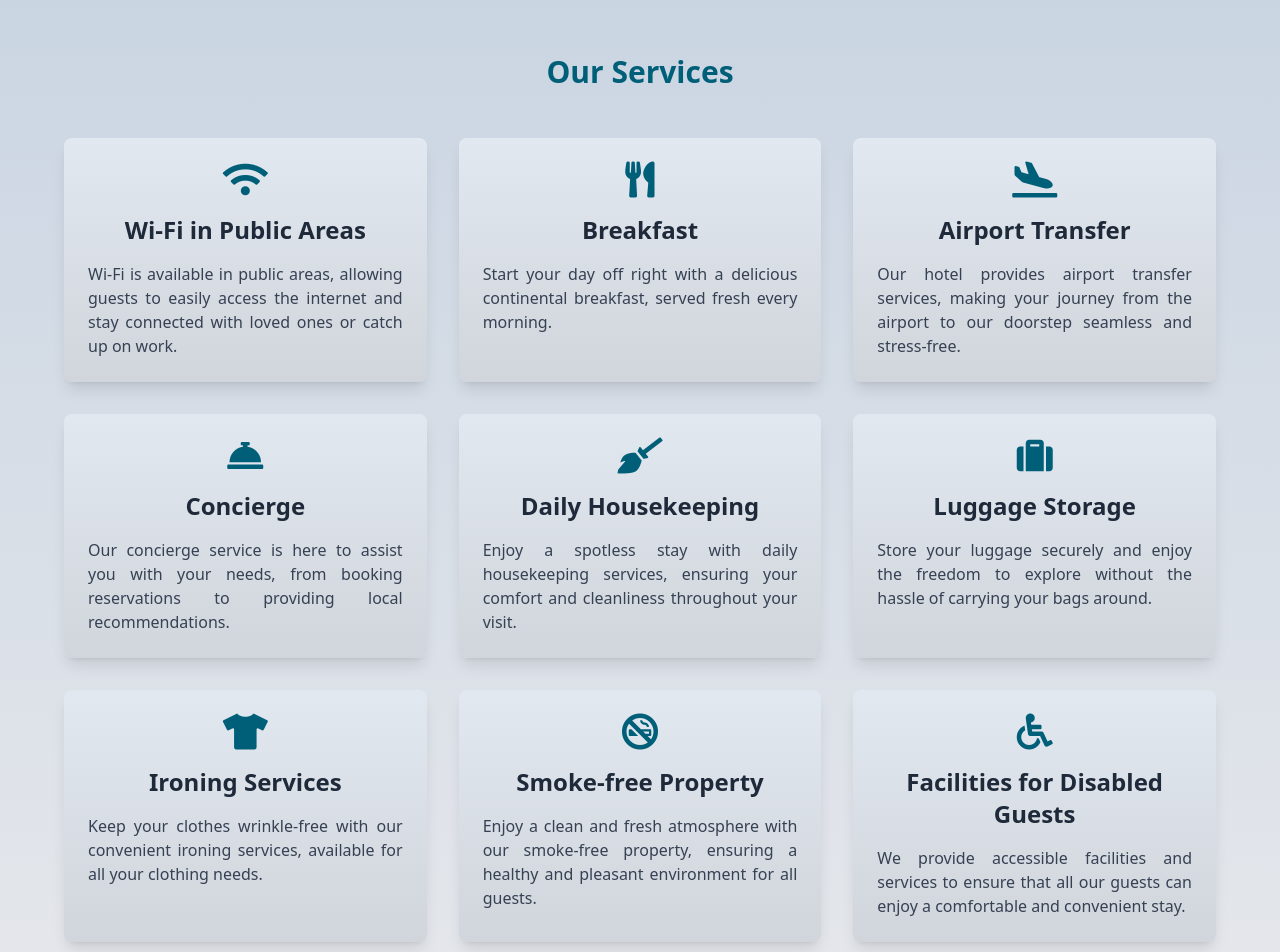
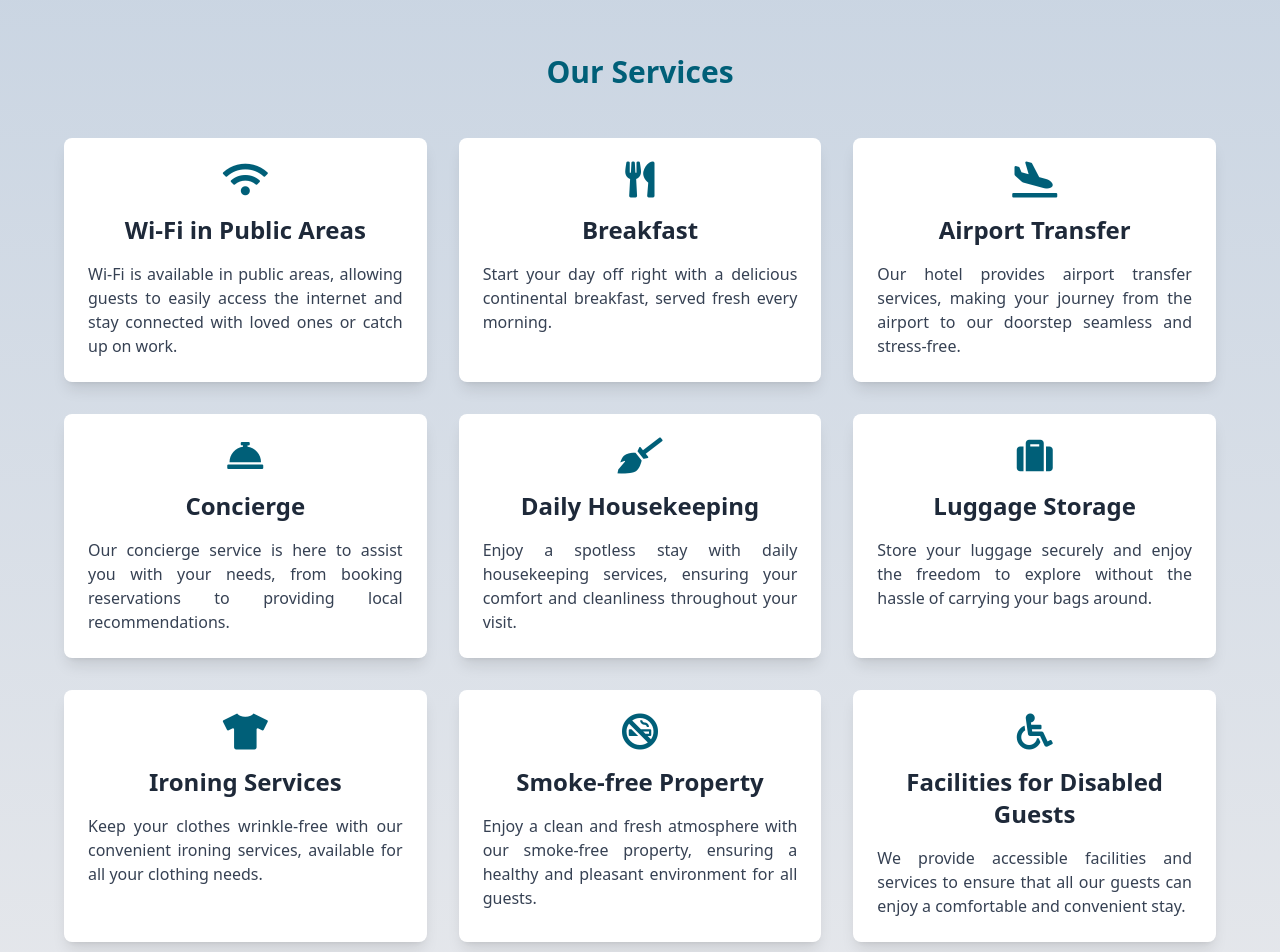
Before and after one commit to dmshae/website-resdelhamor, a website: page amenities.html in a window 1280 px wide. Shown: the part 1520-2472 px from the top of the page. Drawn offline with Linux system fonts and the light colour scheme.

Commit message:
Updated Color

```diff
--- a/amenities.html
+++ b/amenities.html
@@ -91,37 +91,37 @@
                 <div class="grid grid-cols-1 md:grid-cols-3 gap-8" id="amenities-content">
 
                     <!-- Box 1 -->
-                    <div class="bg-gradient-to-t from-gray-300 to-slate-200 p-6 shadow-lg rounded-lg flex flex-col items-center justify-start text-center transform transition duration-300 hover:scale-105 hover:shadow-2xl">
+                    <div class="bg-white p-6 shadow-lg rounded-lg flex flex-col items-center justify-start text-center transform transition duration-300 hover:scale-105 hover:shadow-2xl">
                         <h3 class="text-2xl font-bold text-cyan-800 mb-6"> POOL </h3>
                         <img src="images/pc2.webp" alt="Amenities 1" class="w-full h-48 object-cover mb-4 rounded-lg">
                     </div>
 
                     <!-- Box 2 -->
-                    <div class="bg-gradient-to-t from-gray-300 to-slate-200 p-6 shadow-lg rounded-lg flex flex-col items-center justify-start text-center transform transition duration-300 hover:scale-105 hover:shadow-2xl">
+                    <div class="bg-white p-6 shadow-lg rounded-lg flex flex-col items-center justify-start text-center transform transition duration-300 hover:scale-105 hover:shadow-2xl">
                         <h3 class="text-2xl font-bold text-cyan-800 mb-6"> SPA </h3>
                         <img src="images/spa.webp" alt="Amenities 2" class="w-full h-48 object-cover mb-4 rounded-lg">
                     </div>
 
                     <!-- Box 3 -->
-                    <div class="bg-gradient-to-t from-gray-300 to-slate-200 p-6 shadow-lg rounded-lg flex flex-col items-center justify-start text-center transform transition duration-300 hover:scale-105 hover:shadow-2xl">
+                    <div class="bg-white p-6 shadow-lg rounded-lg flex flex-col items-center justify-start text-center transform transition duration-300 hover:scale-105 hover:shadow-2xl">
                         <h3 class="text-2xl font-bold text-cyan-800 mb-6"> RESTAURANT </h3>
                         <img src="images/am5.webp" alt="Amenities 3" class="w-full h-48 object-cover mb-4 rounded-lg">
                     </div>
 
                     <!-- Box 4 -->
-                    <div class="bg-gradient-to-t from-gray-300 to-slate-200 p-6 shadow-lg rounded-lg flex flex-col items-center justify-start text-center transform transition duration-300 hover:scale-105 hover:shadow-2xl">
+                    <div class="bg-white p-6 shadow-lg rounded-lg flex flex-col items-center justify-start text-center transform transition duration-300 hover:scale-105 hover:shadow-2xl">
                         <h3 class="text-2xl font-bold text-cyan-800 mb-6"> COFFEE SHOP </h3>
                         <img src="images/coffee.webp" alt="Amenities 4" class="w-full h-48 object-cover mb-4 rounded-lg">
                     </div>
 
                     <!-- Box 5 -->
-                    <div class="bg-gradient-to-t from-gray-300 to-slate-200 p-6 shadow-lg rounded-lg flex flex-col items-center justify-start text-center transform transition duration-300 hover:scale-105 hover:shadow-2xl">
+                    <div class="bg-white p-6 shadow-lg rounded-lg flex flex-col items-center justify-start text-center transform transition duration-300 hover:scale-105 hover:shadow-2xl">
                         <h3 class="text-2xl font-bold text-cyan-800 mb-6"> GARDEN </h3>
                         <img src="images/am1.webp" alt="Amenities 5" class="w-full h-48 object-cover mb-4 rounded-lg">
                     </div>
 
                     <!-- Box 6 -->
-                    <div class="bg-gradient-to-t from-gray-300 to-slate-200 p-6 shadow-lg rounded-lg flex flex-col items-center justify-start text-center transform transition duration-300 hover:scale-105 hover:shadow-2xl">
+                    <div class="bg-white p-6 shadow-lg rounded-lg flex flex-col items-center justify-start text-center transform transition duration-300 hover:scale-105 hover:shadow-2xl">
                         <h3 class="text-2xl font-bold text-cyan-800 mb-6"> MASSAGE </h3>
                         <img src="images/massage.webp" alt="Amenities 6" class="w-full h-48 object-cover mb-4 rounded-lg">
                     </div>
@@ -138,63 +138,63 @@
                 <div class="grid grid-cols-1 md:grid-cols-3 gap-8" id="services-content">
 
                     <!-- Box 1 -->
-                    <div class="bg-gradient-to-t from-gray-300 to-slate-200 p-6 shadow-lg rounded-lg flex flex-col items-center justify-start text-center transform transition duration-300 hover:scale-105 hover:shadow-2xl">
+                    <div class="bg-white p-6 shadow-lg rounded-lg flex flex-col items-center justify-start text-center transform transition duration-300 hover:scale-105 hover:shadow-2xl">
                         <i class="fas fa-wifi text-4xl text-cyan-800 mb-4"></i>
                         <h3 class="text-2xl font-semibold text-gray-800 mb-4"> Wi-Fi in Public Areas </h3>
                         <p class="text-gray-700 text-justify">Wi-Fi is available in public areas, allowing guests to easily access the internet and stay connected with loved ones or catch up on work.</p>
                     </div>
 
                     <!-- Box 2 -->
-                     <div class="bg-gradient-to-t from-gray-300 to-slate-200 p-6 shadow-lg rounded-lg flex flex-col items-center justify-start text-center transform transition duration-300 hover:scale-105 hover:shadow-2xl">
+                     <div class="bg-white p-6 shadow-lg rounded-lg flex flex-col items-center justify-start text-center transform transition duration-300 hover:scale-105 hover:shadow-2xl">
                         <i class="fas fa-utensils text-4xl text-cyan-800 mb-4"></i>
                         <h3 class="text-2xl font-semibold text-gray-800 mb-4"> Breakfast </h3>
                         <p class="text-gray-700 text-justify">Start your day off right with a delicious continental breakfast, served fresh every morning.</p>
                     </div>
 
                     <!-- Box 3 -->
-                    <div class="bg-gradient-to-t from-gray-300 to-slate-200 p-6 shadow-lg rounded-lg flex flex-col items-center justify-start text-center transform transition duration-300 hover:scale-105 hover:shadow-2xl">
+                    <div class="bg-white p-6 shadow-lg rounded-lg flex flex-col items-center justify-start text-center transform transition duration-300 hover:scale-105 hover:shadow-2xl">
                         <i class="fas fa-plane-arrival text-4xl text-cyan-800 mb-4"></i>
                         <h3 class="text-2xl font-semibold text-gray-800 mb-4"> Airport Transfer </h3>
                         <p class="text-gray-700 text-justify">Our hotel provides airport transfer services, making your journey from the airport to our doorstep seamless and stress-free.</p>
                     </div>
 
                     <!-- Box 4 -->
-                    <div class="bg-gradient-to-t from-gray-300 to-slate-200 p-6 shadow-lg rounded-lg flex flex-col items-center justify-start text-center transform transition duration-300 hover:scale-105 hover:shadow-2xl">
+                    <div class="bg-white p-6 shadow-lg rounded-lg flex flex-col items-center justify-start text-center transform transition duration-300 hover:scale-105 hover:shadow-2xl">
                         <i class="fas fa-concierge-bell text-4xl text-cyan-800 mb-4"></i>
                         <h3 class="text-2xl font-semibold text-gray-800 mb-4"> Concierge </h3>
                         <p class="text-gray-700 text-justify">Our concierge service is here to assist you with your needs, from booking reservations to providing local recommendations.</p>
                     </div>
 
                     <!-- Box 5 -->
-                    <div class="bg-gradient-to-t from-gray-300 to-slate-200 p-6 shadow-lg rounded-lg flex flex-col items-center justify-start text-center transform transition duration-300 hover:scale-105 hover:shadow-2xl">
+                    <div class="bg-white p-6 shadow-lg rounded-lg flex flex-col items-center justify-start text-center transform transition duration-300 hover:scale-105 hover:shadow-2xl">
                         <i class="fas fa-broom text-4xl text-cyan-800 mb-4"></i>
                         <h3 class="text-2xl font-semibold text-gray-800 mb-4">Daily Housekeeping</h3>
                         <p class="text-gray-700 text-justify">Enjoy a spotless stay with daily housekeeping services, ensuring your comfort and cleanliness throughout your visit.</p>
                     </div>
 
                     <!-- Box 6 -->
-                    <div class="bg-gradient-to-t from-gray-300 to-slate-200 p-6 shadow-lg rounded-lg flex flex-col items-center justify-start text-center transform transition duration-300 hover:scale-105 hover:shadow-2xl">
+                    <div class="bg-white p-6 shadow-lg rounded-lg flex flex-col items-center justify-start text-center transform transition duration-300 hover:scale-105 hover:shadow-2xl">
                         <i class="fas fa-suitcase text-4xl text-cyan-800 mb-4"></i>
                         <h3 class="text-2xl font-semibold text-gray-800 mb-4"> Luggage Storage </h3>
                         <p class="text-gray-700 text-justify">Store your luggage securely and enjoy the freedom to explore without the hassle of carrying your bags around.</p>
                     </div>
 
                     <!-- Box 7 -->
-                    <div class="bg-gradient-to-t from-gray-300 to-slate-200 p-6 shadow-lg rounded-lg flex flex-col items-center justify-start text-center transform transition duration-300 hover:scale-105 hover:shadow-2xl">
+                    <div class="bg-white p-6 shadow-lg rounded-lg flex flex-col items-center justify-start text-center transform transition duration-300 hover:scale-105 hover:shadow-2xl">
                         <i class="fas fa-tshirt text-4xl text-cyan-800 mb-4"></i>
                         <h3 class="text-2xl font-semibold text-gray-800 mb-4"> Ironing Services </h3>
                         <p class="text-gray-700 text-justify">Keep your clothes wrinkle-free with our convenient ironing services, available for all your clothing needs.</p>
                     </div>
 
                     <!-- Box 8 -->
-                    <div class="bg-gradient-to-t from-gray-300 to-slate-200 p-6 shadow-lg rounded-lg flex flex-col items-center justify-start text-center transform transition duration-300 hover:scale-105 hover:shadow-2xl">
+                    <div class="bg-white p-6 shadow-lg rounded-lg flex flex-col items-center justify-start text-center transform transition duration-300 hover:scale-105 hover:shadow-2xl">
                         <i class="fas fa-smoking-ban text-4xl text-cyan-800 mb-4"></i>
                         <h3 class="text-2xl font-semibold text-gray-800 mb-4"> Smoke-free Property </h3>
                         <p class="text-gray-700 text-justify">Enjoy a clean and fresh atmosphere with our smoke-free property, ensuring a healthy and pleasant environment for all guests.</p>
                     </div>
 
                     <!-- Box 9 -->
-                    <div class="bg-gradient-to-t from-gray-300 to-slate-200 p-6 shadow-lg rounded-lg flex flex-col items-center justify-start text-center transform transition duration-300 hover:scale-105 hover:shadow-2xl">
+                    <div class="bg-white p-6 shadow-lg rounded-lg flex flex-col items-center justify-start text-center transform transition duration-300 hover:scale-105 hover:shadow-2xl">
                         <i class="fas fa-wheelchair text-4xl text-cyan-800 mb-4"></i>
                         <h3 class="text-2xl font-semibold text-gray-800 mb-4"> Facilities for Disabled Guests </h3>
                         <p class="text-gray-700 text-justify">We provide accessible facilities and services to ensure that all our guests can enjoy a comfortable and convenient stay.</p>
```
